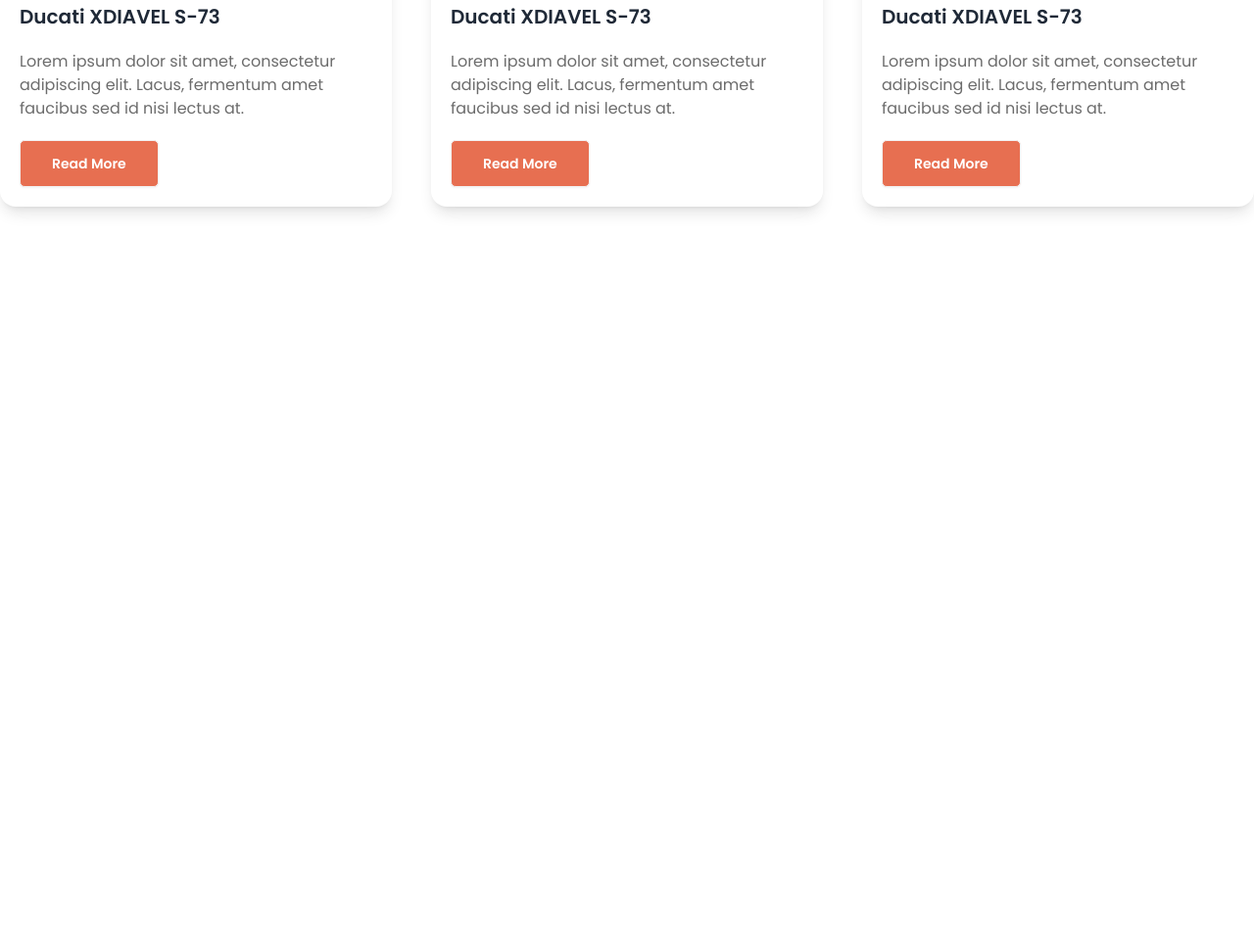
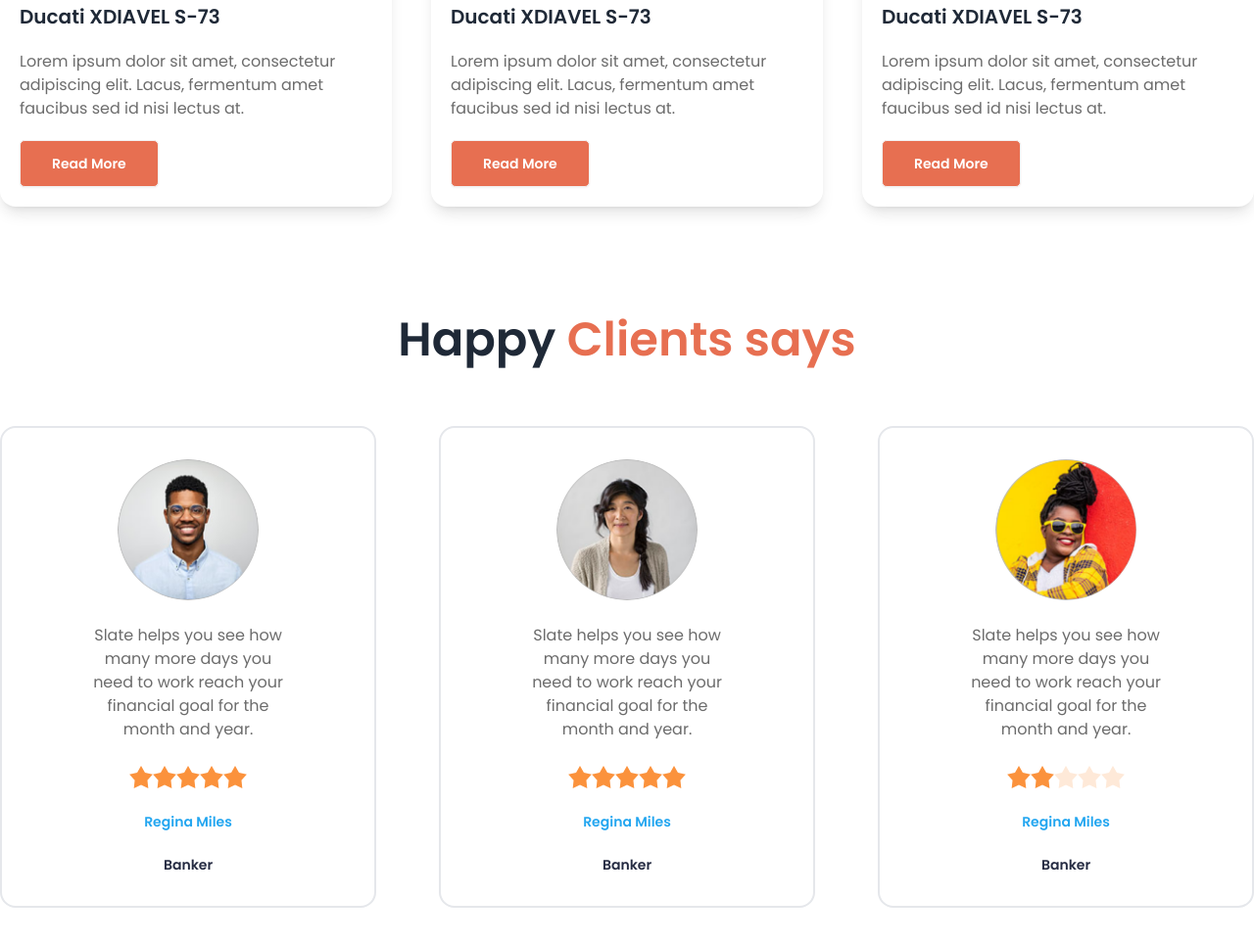
Before and after one commit to Nabilabintaakter/Biker-Zone-with-DaisyUI, a plain HTML site: page index.html in a window 1280 px wide. Shown: the part 1621-2586 px from the top of the page at 98% size. Before the commit the page ends 1944 px from the top, so only its background shows below. Drawn offline with nearby package versions, Linux system fonts and the light colour scheme.

Commit message:
clients reviews section done with responsiveness

```diff
--- a/index.html
+++ b/index.html
@@ -21,10 +21,12 @@
         .font-poppins {
             font-family: "Poppins", sans-serif;
         }
-        ::-webkit-scrollbar{
+
+        ::-webkit-scrollbar {
             display: none;
         }
-        *{
+
+        * {
             scrollbar-width: none;
         }
     </style>
@@ -183,12 +185,12 @@
                 <!-- card-1 -->
                 <div class="card card-compact bg-white w-auto shadow-lg p-5">
                     <figure class="mb-6">
-                      <img class="w-full" src="./images/others/latest1.png"
-                        alt="latest-1" />
+                        <img class="w-full" src="./images/others/latest1.png" alt="latest-1" />
                     </figure>
                     <div class="space-y-5">
                         <h2 class="card-title">Ducati XDIAVEL S-73</h2>
-                      <p class=" text-[#6C6C6C]">Lorem ipsum dolor sit amet, consectetur adipiscing elit. Lacus, fermentum amet faucibus sed id nisi lectus at.</p>
+                        <p class=" text-[#6C6C6C]">Lorem ipsum dolor sit amet, consectetur adipiscing elit. Lacus,
+                            fermentum amet faucibus sed id nisi lectus at.</p>
                         <div class="card-actions">
                             <a class="btn bg-bike-primary text-white px-5 md:px-8 rounded-[5px]">Read More</a>
                         </div>
@@ -197,12 +199,12 @@
                 <!-- card-2 -->
                 <div class="card card-compact bg-white w-auto shadow-lg p-5">
                     <figure class="mb-6">
-                      <img class="w-full" src="./images/others/latest2.png"
-                        alt="latest-2" />
+                        <img class="w-full" src="./images/others/latest2.png" alt="latest-2" />
                     </figure>
                     <div class="space-y-5">
                         <h2 class="card-title">Ducati XDIAVEL S-73</h2>
-                      <p class=" text-[#6C6C6C]">Lorem ipsum dolor sit amet, consectetur adipiscing elit. Lacus, fermentum amet faucibus sed id nisi lectus at.</p>
+                        <p class=" text-[#6C6C6C]">Lorem ipsum dolor sit amet, consectetur adipiscing elit. Lacus,
+                            fermentum amet faucibus sed id nisi lectus at.</p>
                         <div class="card-actions">
                             <a class="btn bg-bike-primary text-white px-5 md:px-8 rounded-[5px]">Read More</a>
                         </div>
@@ -211,16 +213,93 @@
                 <!-- card-3 -->
                 <div class="card card-compact bg-white w-auto shadow-lg p-5">
                     <figure class="mb-6">
-                      <img class="w-full" src="./images/others/latest3.png"
-                        alt="latest-3" />
+                        <img class="w-full" src="./images/others/latest3.png" alt="latest-3" />
                     </figure>
                     <div class="space-y-5">
                         <h2 class="card-title">Ducati XDIAVEL S-73</h2>
-                      <p class=" text-[#6C6C6C]">Lorem ipsum dolor sit amet, consectetur adipiscing elit. Lacus, fermentum amet faucibus sed id nisi lectus at.</p>
+                        <p class=" text-[#6C6C6C]">Lorem ipsum dolor sit amet, consectetur adipiscing elit. Lacus,
+                            fermentum amet faucibus sed id nisi lectus at.</p>
                         <div class="card-actions">
                             <a class="btn bg-bike-primary text-white px-5 md:px-8 rounded-[5px]">Read More</a>
                         </div>
                     </div>
+                </div>
+            </div>
+        </section>
+        <!-- Happy clients section -->
+        <section class="h-auto my-16 lg:my-28 px-4 sm:px-10 md:px-0">
+            <!-- title -->
+            <div class="text-center">
+                <h2 class="text-3xl md:text-5xl font-semibold mb-10 md:mb-16">Happy <span
+                        class="text-bike-primary">Clients says</span></h2>
+            </div>
+            <!-- card container -->
+            <div class="grid grid-cols-1 md:grid-cols-2 lg:grid-cols-3      gap-10 lg:gap-16">
+                <!-- card-1 -->
+                <div class="card card-compact bg-white w-auto p-8 flex justify-center items-center space-y-6 border-2">
+                    <div class="avatar">
+                        <div class="w-36 rounded-full">
+                            <img src="./images/others/user-1.png" />
+                        </div>
+                    </div>
+                    <p class="text-[#6C6C6C] w-2/3 text-center">Slate helps you see how many more days you need to work reach your financial goal for the month and year.</p>
+                    <div class="rating">
+                        <input type="radio" name="rating-2" class="mask mask-star-2 bg-orange-400" />
+                        <input
+                          type="radio"
+                          name="rating-2"
+                          class="mask mask-star-2 bg-orange-400"
+                          checked="checked" />
+                        <input type="radio" name="rating-2" class="mask mask-star-2 bg-orange-400" />
+                        <input type="radio" name="rating-2" class="mask mask-star-2 bg-orange-400" />
+                        <input type="radio" name="rating-2" class="mask mask-star-2 bg-orange-400" />
+                      </div>
+                    <p class="text-sm text-[#23A6F0] font-semibold">Regina Miles</p>
+                    <p class="text-sm text-[#252B42] font-semibold">Banker</p>
+                </div>
+                <!-- card-2 -->
+                <div class="card card-compact bg-white w-auto p-8 flex justify-center items-center space-y-6 border-2">
+                    <div class="avatar">
+                        <div class="w-36 rounded-full">
+                            <img src="./images/others/user-2.png" />
+                        </div>
+                    </div>
+                    <p class="text-[#6C6C6C] w-2/3 text-center">Slate helps you see how many more days you need to work reach your financial goal for the month and year.</p>
+                    <div class="rating">
+                        <input type="radio" name="rating-2" class="mask mask-star-2 bg-orange-400" />
+                        <input
+                          type="radio"
+                          name="rating-2"
+                          class="mask mask-star-2 bg-orange-400"
+                          checked="checked" />
+                        <input type="radio" name="rating-2" class="mask mask-star-2 bg-orange-400" />
+                        <input type="radio" name="rating-2" class="mask mask-star-2 bg-orange-400" />
+                        <input type="radio" name="rating-2" class="mask mask-star-2 bg-orange-400" />
+                      </div>
+                    <p class="text-sm text-[#23A6F0] font-semibold">Regina Miles</p>
+                    <p class="text-sm text-[#252B42] font-semibold">Banker</p>
+                </div>
+                <!-- card-3 -->
+                <div class="card card-compact bg-white w-auto p-8 flex justify-center items-center space-y-6 border-2">
+                    <div class="avatar">
+                        <div class="w-36 rounded-full">
+                            <img src="./images/others/user-3.png" />
+                        </div>
+                    </div>
+                    <p class="text-[#6C6C6C] w-2/3 text-center">Slate helps you see how many more days you need to work reach your financial goal for the month and year.</p>
+                    <div class="rating">
+                        <input type="radio" name="rating-2" class="mask mask-star-2 bg-orange-400" />
+                        <input
+                          type="radio"
+                          name="rating-2"
+                          class="mask mask-star-2 bg-orange-400"
+                          checked="checked" />
+                        <input type="radio" name="rating-2" class="mask mask-star-2 bg-orange-400" />
+                        <input type="radio" name="rating-2" class="mask mask-star-2 bg-orange-400" />
+                        <input type="radio" name="rating-2" class="mask mask-star-2 bg-orange-400" />
+                      </div>
+                    <p class="text-sm text-[#23A6F0] font-semibold">Regina Miles</p>
+                    <p class="text-sm text-[#252B42] font-semibold">Banker</p>
                 </div>
             </div>
         </section>
```
Lines whose indentation alone changed are shown as unchanged.
